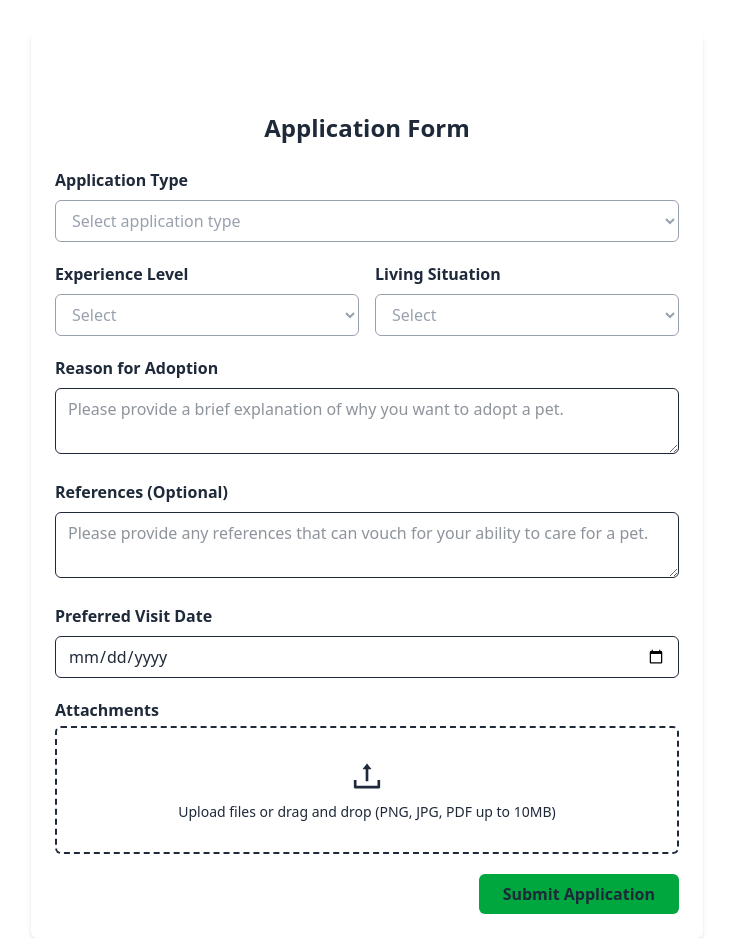
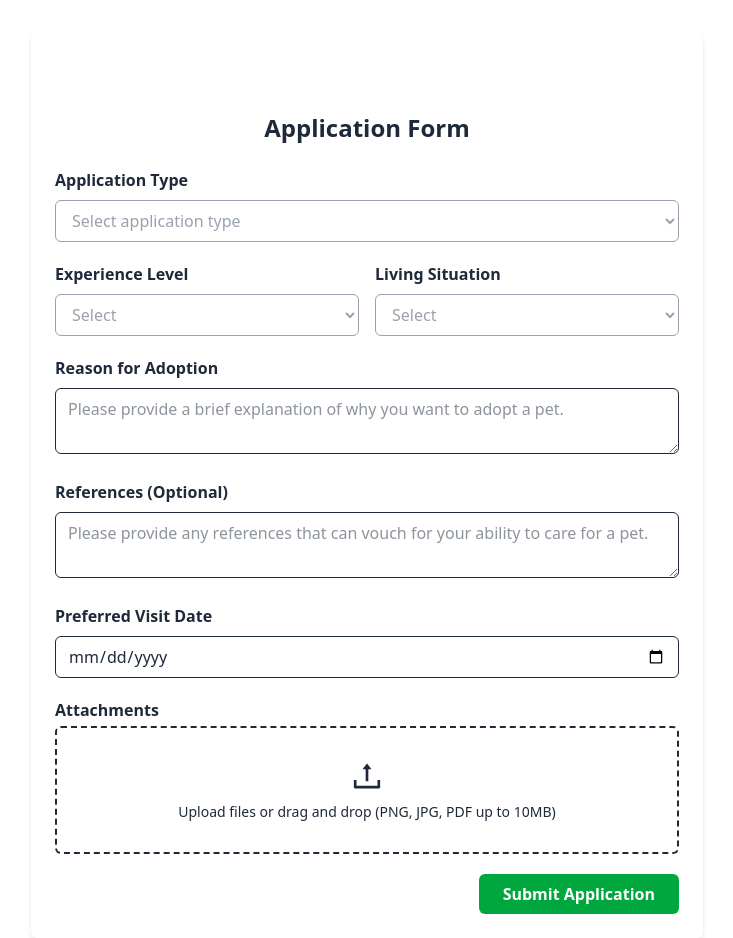
Before and after one commit to MuntasirTonoy/Happy-tails, a Next.js app: page /applications/adoption in a window 1280 px wide. Shown: the whole page, without its empty margins (273-1006 px from the left). Built offline with nearby package versions, Linux system fonts and the light colour scheme.

Commit message:
implement backend

```diff
--- /dev/null
+++ b/app/api/shelter/route.js
@@ -0,0 +1,41 @@
+import { connectMongoNative } from "@/lib/dbNative";
+import { NextResponse } from "next/server";
+
+export async function POST(request) {
+  try {
+    const data = await request.json();
+
+    const { shelterName, location, contactEmail, contactPhone, shelterImage } = data;
+    if (!shelterName || !location || !contactEmail || !contactPhone) {
+      return NextResponse.json(
+        { success: false, message: "All fields are required." },
+        { status: 400 }
+      );
+    }
+
+    const db = await connectMongoNative();
+
+    const newShelter = {
+      shelterName,
+      location,
+      contactEmail,
+      contactPhone,
+      shelterImage: shelterImage || null,
+      createdAt: new Date(),
+    };
+
+    const result = await db.collection("shelter").insertOne(newShelter);
+
+    return NextResponse.json({
+      success: true,
+      message: "Shelter created successfully!",
+      id: result.insertedId,
+    });
+  } catch (error) {
+    console.error("Error saving shelter:", error);
+    return NextResponse.json(
+      { success: false, message: "Failed to create shelter." },
+      { status: 500 }
+    );
+  }
+}
--- a/app/api/shelters/route.js
+++ b/app/api/shelters/route.js
@@ -2,7 +2,6 @@ import { NextResponse } from "next/server";
 import { connectDB } from "../../../lib/db";
 import Shelter from "../../../models/Shelter";
 
-// CREATE Shelter
 export async function POST(req) {
   await connectDB();
   try {
@@ -14,7 +13,6 @@ export async function POST(req) {
   }
 }
 
-// GET All shelters
 export async function GET() {
   await connectDB();
   try {
@@ -25,7 +23,6 @@ export async function GET() {
   }
 }
 
-// UPDATE Shelter
 export async function PATCH(req) {
   await connectDB();
   try {
@@ -37,7 +34,6 @@ export async function PATCH(req) {
   }
 }
 
-// DELETE Shelter
 export async function DELETE(req) {
   await connectDB();
   try {
--- a/app/applications/adoption/page.jsx
+++ b/app/applications/adoption/page.jsx
@@ -4,7 +4,6 @@ import { useState } from "react";
 import { AiOutlineUpload } from "react-icons/ai";
 import toast, { Toaster } from "react-hot-toast";
 
-// FileUpload component
 function FileUpload({ label, name, accept, value, onChange }) {
   const [fileName, setFileName] = useState("");
 
@@ -13,6 +12,11 @@ function FileUpload({ label, name, accept, value, onChange }) {
     if (file) setFileName(file.name);
     onChange(e);
   };
+
+
+  if (!value && fileName) {
+    setFileName("");
+  }
 
   return (
     <div className="space-y-1">
@@ -36,8 +40,8 @@ function FileUpload({ label, name, accept, value, onChange }) {
   );
 }
 
-// Main AdoptionForm
-export default function AdoptionForm() {
+
+function AdoptionForm() {
   const [formData, setFormData] = useState({
     applicationType: "",
     experience: "",
@@ -57,6 +61,18 @@ export default function AdoptionForm() {
     }
   };
 
+  const resetForm = () => {
+    setFormData({
+      applicationType: "",
+      experience: "",
+      livingSituation: "",
+      reason: "",
+      references: "",
+      visitDate: "",
+      attachment: null,
+    });
+  };
+
   const handleSubmit = async (e) => {
     e.preventDefault();
 
@@ -68,7 +84,7 @@ export default function AdoptionForm() {
         const reader = new FileReader();
         reader.readAsDataURL(file);
         reader.onloadend = async () => {
-          submissionData.attachment = reader.result; // Base64
+          submissionData.attachment = reader.result;
           const response = await fetch("/api/adoptions", {
             method: "POST",
             headers: {
@@ -80,15 +96,7 @@ export default function AdoptionForm() {
           const resData = await response.json();
           if (resData.success) {
             toast.success(resData.message);
-            setFormData({
-              applicationType: "",
-              experience: "",
-              livingSituation: "",
-              reason: "",
-              references: "",
-              visitDate: "",
-              attachment: null,
-            });
+            resetForm();
           } else {
             toast.error(resData.message);
           }
@@ -105,15 +113,7 @@ export default function AdoptionForm() {
         const resData = await response.json();
         if (resData.success) {
           toast.success(resData.message);
-          setFormData({
-            applicationType: "",
-            experience: "",
-            livingSituation: "",
-            reason: "",
-            references: "",
-            visitDate: "",
-            attachment: null,
-          });
+          resetForm();
         } else {
           toast.error(resData.message);
         }
@@ -129,9 +129,8 @@ export default function AdoptionForm() {
       <Toaster position="top-right" reverseOrder={false} />
 
       <h1 className="text-2xl font-bold mb-6 text-center">Application Form</h1>
+      <form onSubmit={handleSubmit} className="space-y-5">
 
-      <form onSubmit={handleSubmit} className="space-y-5">
-        {/* Application Type */}
         <div className="space-y-2">
           <label className="block font-semibold">Application Type</label>
           <select
@@ -148,7 +147,7 @@ export default function AdoptionForm() {
           </select>
         </div>
 
-        {/* Dropdowns */}
+
         <div className="grid grid-cols-1 md:grid-cols-2 gap-4">
           <div className="space-y-2">
             <label className="block font-semibold">Experience Level</label>
@@ -183,7 +182,7 @@ export default function AdoptionForm() {
           </div>
         </div>
 
-        {/* Textareas */}
+
         <div className="space-y-2">
           <label className="block font-semibold">Reason for Adoption</label>
           <textarea
@@ -207,7 +206,7 @@ export default function AdoptionForm() {
           />
         </div>
 
-        {/* Date */}
+
         <div className="space-y-2">
           <label className="block font-semibold">Preferred Visit Date</label>
           <input
@@ -220,19 +219,20 @@ export default function AdoptionForm() {
           />
         </div>
 
-        {/* File Upload */}
+
         <FileUpload
           label="Attachments"
           name="attachment"
           accept=".pdf,.jpg,.png"
+          value={formData.attachment}
           onChange={handleChange}
         />
 
-        {/* Submit Button */}
+
         <div className="flex justify-end">
           <button
             type="submit"
-            className="bg-green-600 px-6 py-2 font-bold rounded-md hover:bg-green-700"
+            className="bg-green-600 text-white px-6 py-2 font-bold rounded-md hover:bg-green-700"
           >
             Submit Application
           </button>
@@ -241,3 +241,7 @@ export default function AdoptionForm() {
     </div>
   );
 }
+
+export default function Page() {
+  return <AdoptionForm />;
+}
--- a/app/applications/shelter/page.jsx
+++ b/app/applications/shelter/page.jsx
@@ -2,8 +2,9 @@
 
 import { useState } from "react";
 import { CiImageOn } from "react-icons/ci";
+import toast, { Toaster } from "react-hot-toast";
 
-function FileUpload({ name, accept, onChange }) {
+function FileUpload({ name, accept, value, onChange }) {
   const [fileName, setFileName] = useState("");
 
   const handleFileChange = (e) => {
@@ -11,6 +12,8 @@ function FileUpload({ name, accept, onChange }) {
     if (file) setFileName(file.name);
     onChange(e);
   };
+
+  if (!value && fileName) setFileName("");
 
   return (
     <label className="flex flex-col items-center justify-center border-2 border-dashed border-green-400 rounded-md h-32 cursor-pointer hover:border-green-600 transition">
@@ -51,18 +54,58 @@ export default function ShelterRequestForm() {
 
   const handleSubmit = (e) => {
     e.preventDefault();
-    console.log("Shelter Request Submitted:", formData);
+    const submissionData = { ...formData };
+
+    const submitForm = async () => {
+      try {
+        const response = await fetch("/api/shelter", {
+          method: "POST",
+          headers: { "Content-Type": "application/json" },
+          body: JSON.stringify(submissionData),
+        });
+
+        const data = await response.json();
+        if (data.success) {
+          toast.success(data.message);
+          setFormData({
+            shelterName: "",
+            shelterImage: null,
+            location: "",
+            contactEmail: "",
+            contactPhone: "",
+          });
+        } else {
+          toast.error(data.message || "Failed to create shelter");
+        }
+      } catch (err) {
+        console.error("Error submitting shelter:", err);
+        toast.error("Something went wrong while submitting.");
+      }
+    };
+
+    if (formData.shelterImage) {
+      const file = formData.shelterImage;
+      const reader = new FileReader();
+      reader.readAsDataURL(file);
+      reader.onloadend = () => {
+        submissionData.shelterImage = reader.result;
+        submitForm();
+      };
+    } else {
+      submitForm();
+    }
   };
 
   return (
     <div className="max-w-xl mx-auto p-6 shadow-md rounded-md mt-8 pt-20">
+      <Toaster position="top-right" reverseOrder={false} />
+
       <h1 className="text-2xl font-bold mb-2 text-center">Create a New Shelter</h1>
       <p className="text-center mb-6">
         Help us find more forever homes for pets in need.
       </p>
 
       <form onSubmit={handleSubmit} className="space-y-4">
-        {/* Shelter Name */}
         <div className="space-y-2">
           <label className="block font-semibold">Shelter Name</label>
           <input
@@ -76,17 +119,18 @@ export default function ShelterRequestForm() {
           />
         </div>
 
-        {/* Shelter Image */}
+
         <div className="space-y-2">
           <label className="block font-semibold">Shelter Image</label>
           <FileUpload
             name="shelterImage"
             accept=".png,.jpg,.gif"
+            value={formData.shelterImage}
             onChange={handleChange}
           />
         </div>
 
-        {/* Location */}
+
         <div className="space-y-2">
           <label className="block font-semibold">Location</label>
           <input
@@ -100,7 +144,7 @@ export default function ShelterRequestForm() {
           />
         </div>
 
-        {/* Contact Email */}
+
         <div className="space-y-2">
           <label className="block font-semibold">Contact Email</label>
           <input
@@ -114,7 +158,7 @@ export default function ShelterRequestForm() {
           />
         </div>
 
-        {/* Contact Phone */}
+
         <div className="space-y-2">
           <label className="block font-semibold">Contact Phone</label>
           <input
@@ -128,11 +172,11 @@ export default function ShelterRequestForm() {
           />
         </div>
 
-        {/* Submit */}
+
         <div className="flex justify-end">
           <button
             type="submit"
-            className="bg-green-600 px-6 py-2 font-bold rounded-md hover:bg-green-700"
+            className="bg-green-600 px-6 py-2 font-bold rounded-md hover:bg-green-700 text-white"
           >
             Create Shelter
           </button>
```
